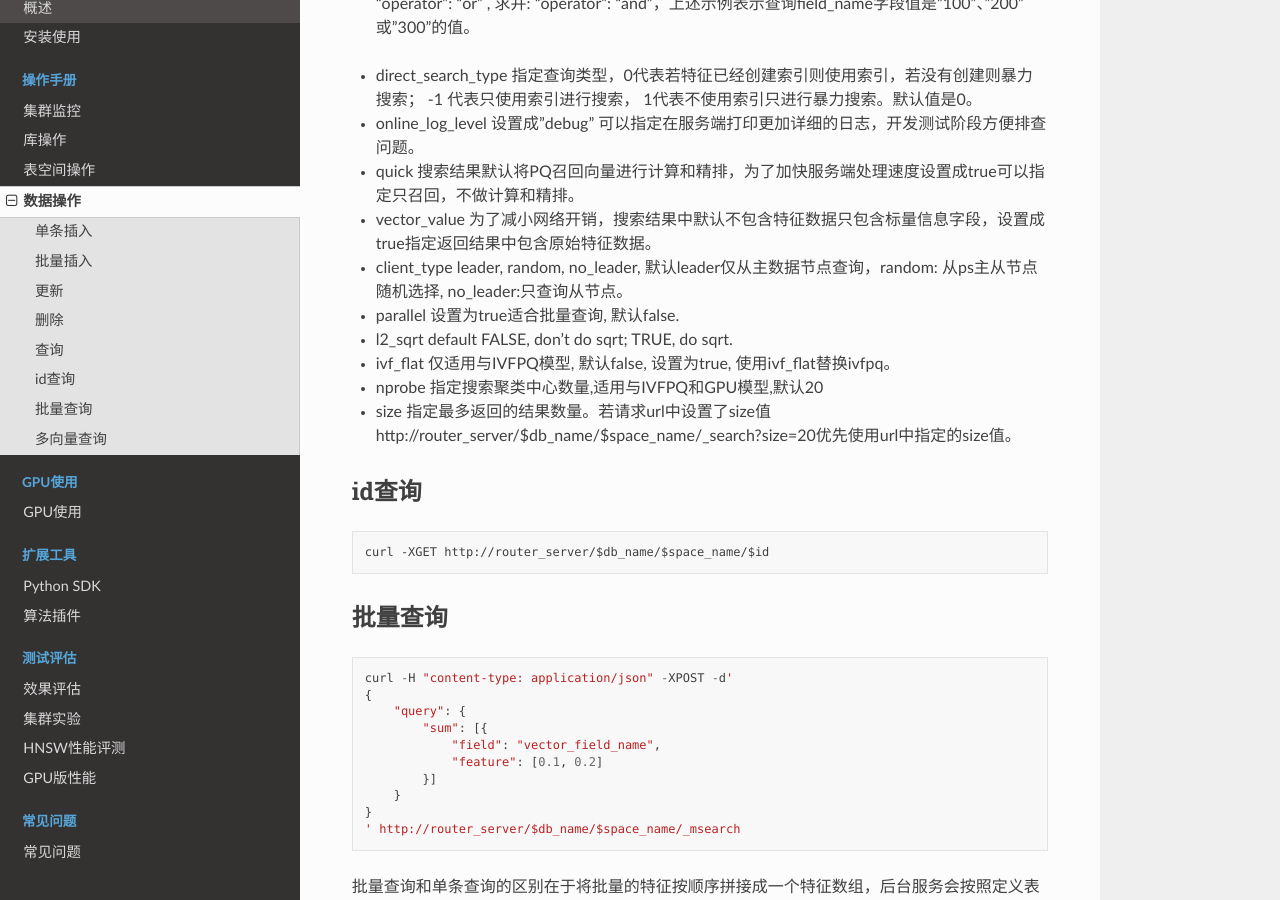
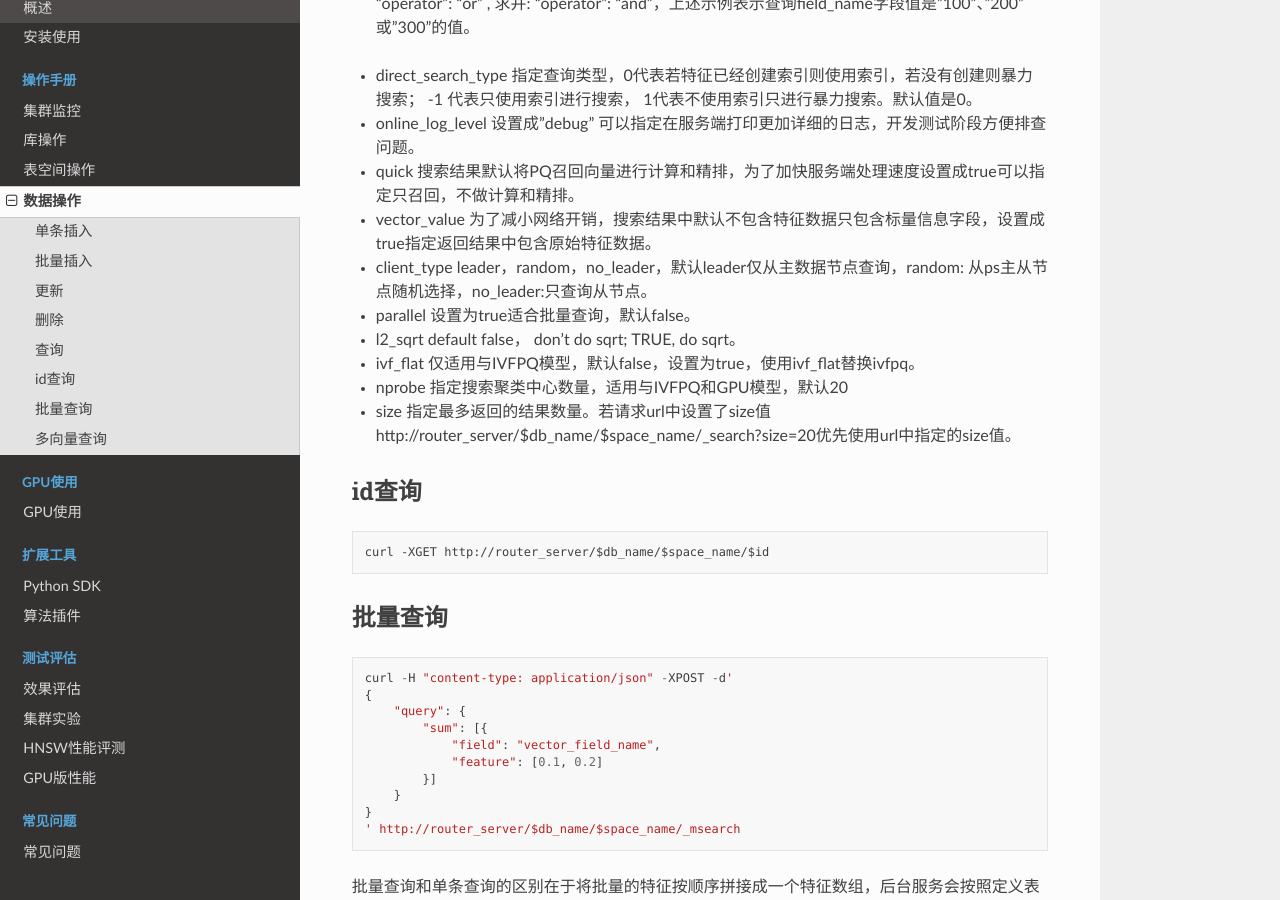
Before and after one commit to vearch/zh_docs, a Sphinx documentation site: the page built from docs/source/use_op/op_doc.rst, in a window 1280 px wide and 900 px high, scrolled down 5275 px. Built offline with Sphinx 7.4.7 and the Read the Docs theme 2.0.0, drawn with Linux system fonts in a browser that asks for light colours; pages that are not in the unit, such as notebooks, are missing from menus.

Commit message:
change search parameter

```diff
--- a/docs/source/use_op/op_doc.rst
+++ b/docs/source/use_op/op_doc.rst
@@ -275,15 +275,15 @@
 
 - vector_value 为了减小网络开销，搜索结果中默认不包含特征数据只包含标量信息字段，设置成true指定返回结果中包含原始特征数据。
 
-- client_type leader, random, no_leader, 默认leader仅从主数据节点查询，random: 从ps主从节点随机选择, no_leader:只查询从节点。
+- client_type leader，random，no_leader，默认leader仅从主数据节点查询，random: 从ps主从节点随机选择，no_leader:只查询从节点。
 
-- parallel 设置为true适合批量查询, 默认false.
+- parallel 设置为true适合批量查询，默认false。
 
-- l2_sqrt default FALSE, don't do sqrt; TRUE, do sqrt.
+- l2_sqrt default false， don't do sqrt; TRUE, do sqrt。
 
-- ivf_flat 仅适用与IVFPQ模型, 默认false, 设置为true, 使用ivf_flat替换ivfpq。
+- ivf_flat 仅适用与IVFPQ模型，默认false，设置为true，使用ivf_flat替换ivfpq。
 
-- nprobe 指定搜索聚类中心数量,适用与IVFPQ和GPU模型,默认20
+- nprobe 指定搜索聚类中心数量，适用与IVFPQ和GPU模型，默认20
 
 - size 指定最多返回的结果数量。若请求url中设置了size值http://router_server/$db_name/$space_name/_search?size=20优先使用url中指定的size值。
 
```
